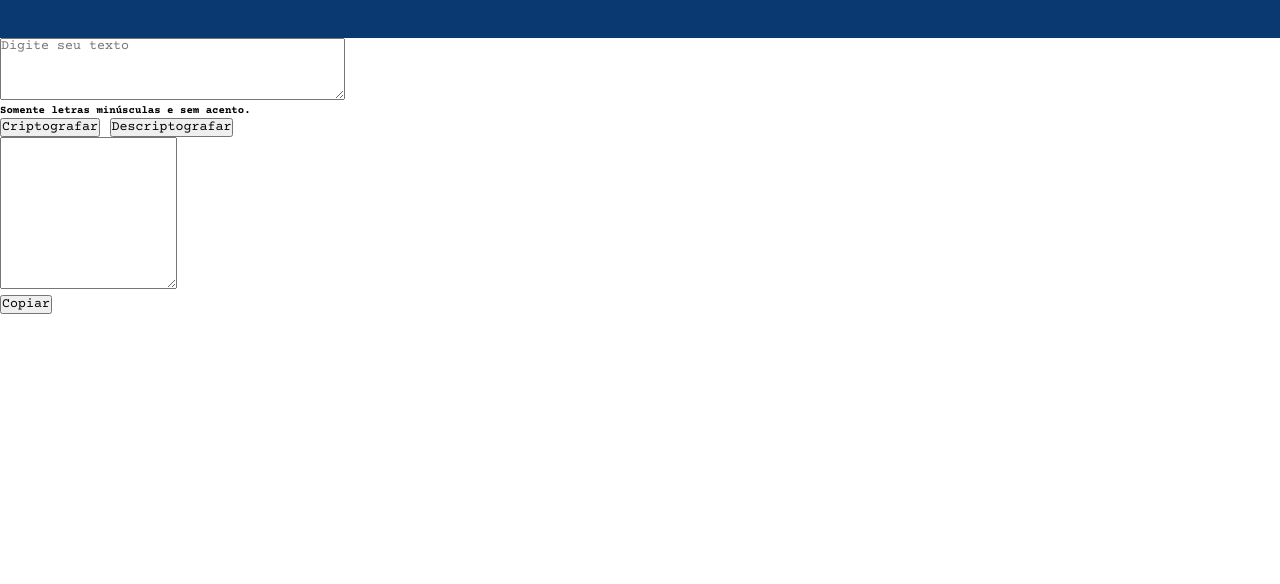
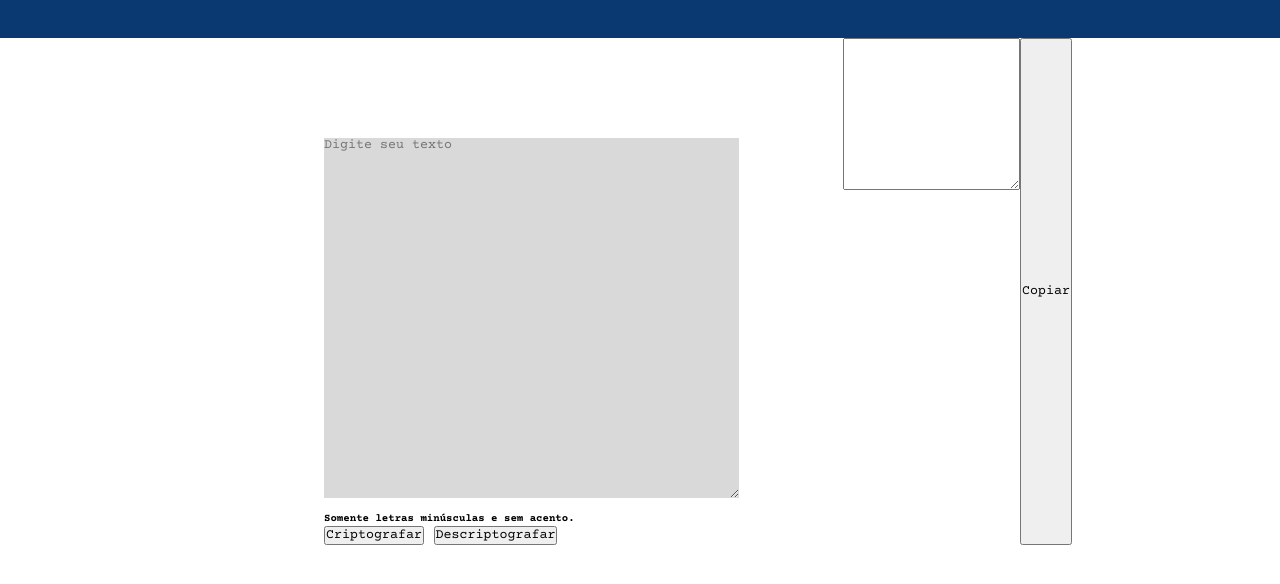
Before and after one commit to jsilva-js/decodificador-de-texto, a plain HTML site: page index.html in a window 1280 px wide. Shown: the part 118-702 px from the top of the page. Drawn offline with nearby package versions, Linux system fonts and the light colour scheme.

Commit message:
ajusta estrutura html do main

```diff
--- a/index.html
+++ b/index.html
@@ -20,8 +20,10 @@
     </header>
 
     <main>
-        <section>
-            <textarea class="text-area" cols="41" rows="4" placeholder="Digite seu texto"></textarea>
+        <div class="container">
+            <div class="main-content">
+                <section class="section-1">
+                    <textarea class="text-area" cols="50" rows="24" placeholder="Digite seu texto"></textarea>
 
                     <div class="information">
                         <h6>Somente letras minúsculas e sem acento.</h6>
@@ -38,6 +40,8 @@
                 </section>
 
                 <button class="button-copy">Copiar</button>
+            </div>
+        </div>
     </main>
 
     <script src="./src/scripts/app.js"></script>
--- a/src/styles/style.css
+++ b/src/styles/style.css
@@ -11,7 +11,7 @@
 }
 
 body {
-    background-color: #FFFFFF;
+    width: 100%;
 }
 
 header {
@@ -22,3 +22,21 @@ header {
     padding: 80px 24px 40px;
     color: #FFFFFF;
 }
+
+main {
+    background-color: #FFFFFF;
+}
+
+.main-content {
+    display: flex;
+}
+
+.section-1 {
+    padding: 0 24px;
+}
+
+.text-area {
+    margin: 100px 80px 10px 0;
+    background-color: #D9D9D9;
+    border: none;
+}
```
Lines whose indentation alone changed are shown as unchanged.
